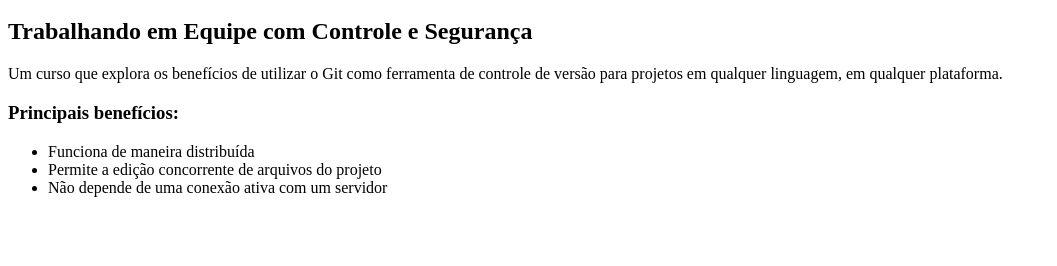
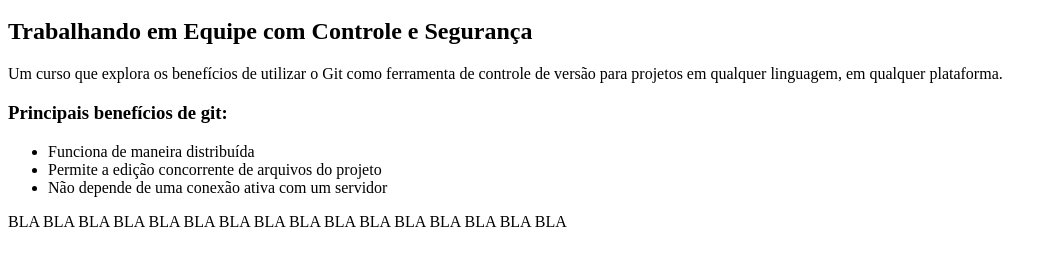
Before and after one commit to bosseur/curso-git, a plain HTML site: page index.html in a window 1280 px wide. Shown: the part 48-314 px from the top of the page, without its empty margins (0-1057 px from the left). Drawn offline with Linux system fonts and the light colour scheme.

Commit message:
alterações do co

```diff
--- a/index.html
+++ b/index.html
@@ -7,11 +7,17 @@
 
         <p>Um curso que explora os benefícios de utilizar o Git como ferramenta de controle de versão para projetos em qualquer linguagem, em qualquer plataforma.</p>
 
-        <h3>Principais benefícios:</h3>
+        <h3>Principais benefícios de git:</h3>
         <ul>
             <li>Funciona de maneira distribuída</li>
             <li>Permite a edição concorrente de arquivos do projeto</li>
             <li>Não depende de uma conexão ativa com um servidor</li>
         </ul>
+		<p>
+			BLA BLA BLA BLA
+			BLA BLA BLA BLA
+			BLA BLA BLA BLA
+			BLA BLA BLA BLA
+		</p>
     </body>
 </html>
```
